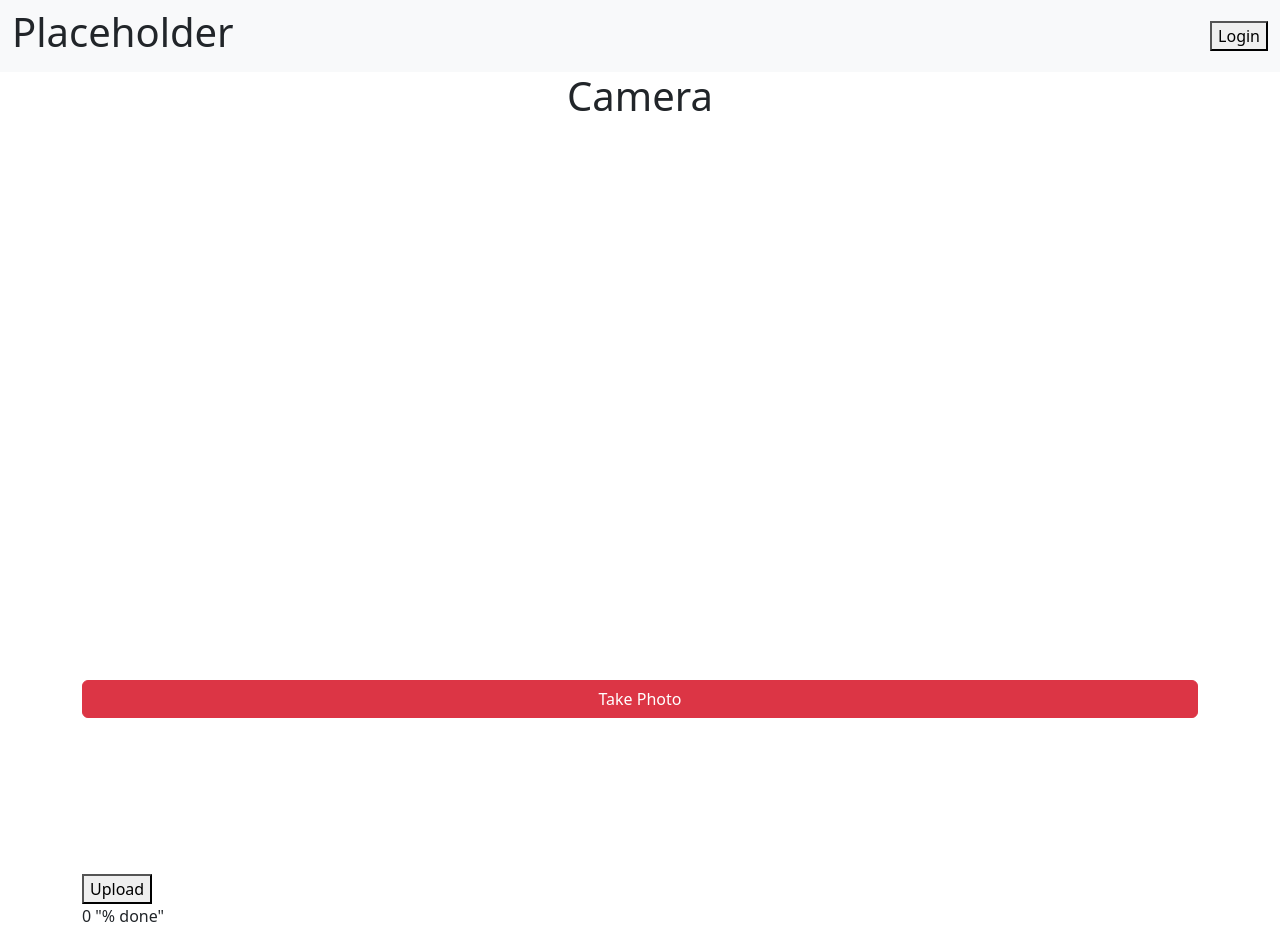
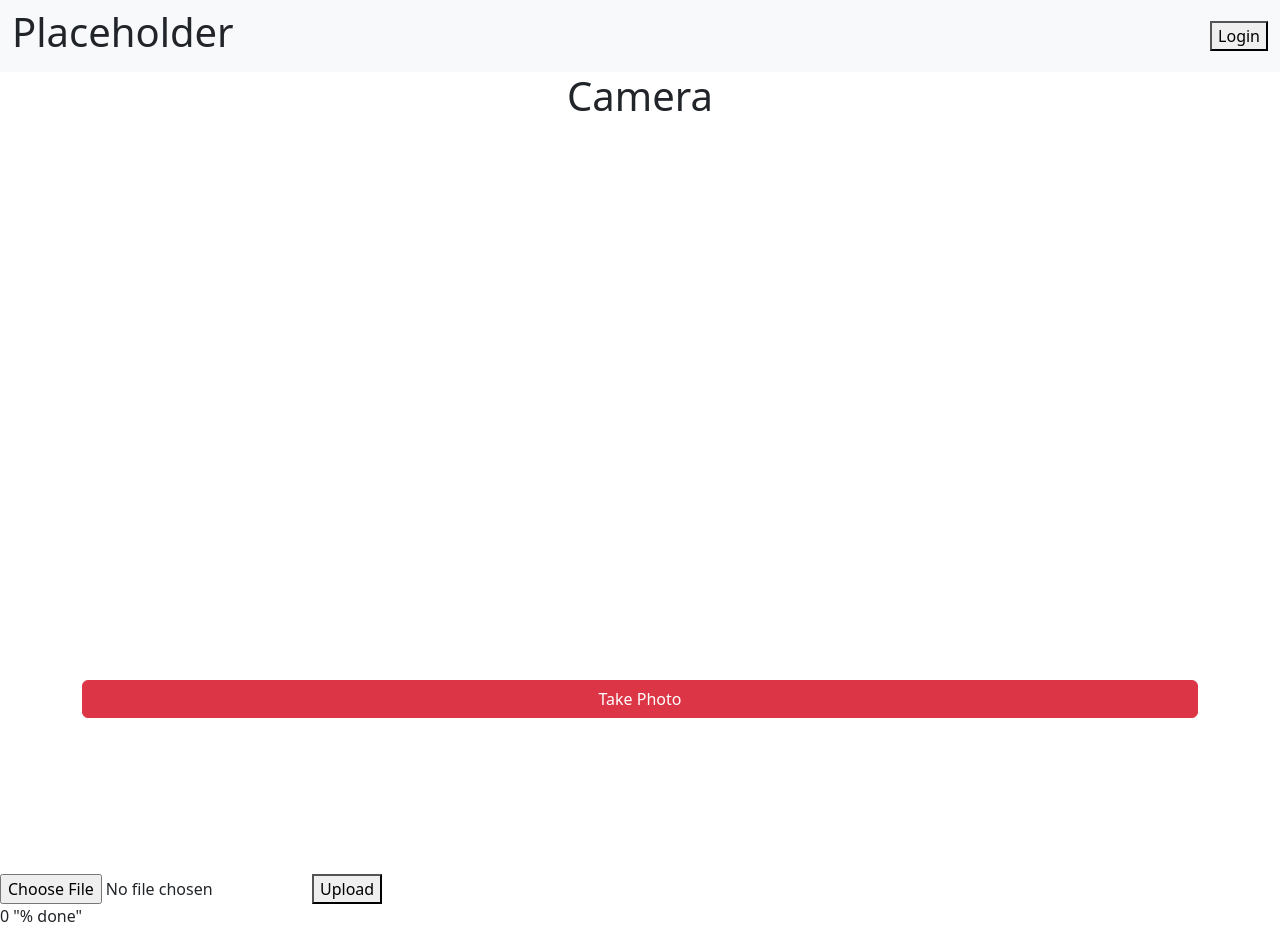
Before and after one commit to MohitAgrawal404/PlivoMock, a React (Create React App) app: page /camera in a window 1280 px wide. Built offline with nearby package versions, Linux system fonts and the light colour scheme; no server answers.

Commit message:
File Uploading
Fix

```diff
--- a/src/App.js
+++ b/src/App.js
@@ -10,6 +10,7 @@ import { auth } from "./config/firebase";
 import Camera from './components/camera.js';
 import { AuthContextProvider } from "./context/AuthContext";
 import Contact from "./components/Contact";
+import PhotoSend from "./components/fileSending";
 
 function App() {
   const user = useSelector(selectUser);
@@ -39,6 +40,7 @@ function App() {
             <Route path="/" element={<Dashboard/>} />
             <Route path="/camera" element={<Camera/>}/>
             <Route path="/contact" element={<Contact/>}/>
+            <Route path="/fileSending" element={<PhotoSend/>}/>
           </Routes>
       </Router>
     </AuthContextProvider>
--- a/src/components/Message.js
+++ b/src/components/Message.js
@@ -1,5 +1,6 @@
 import React from 'react';
-
+import { selectUser } from './features/userSlice';
+import { useSelector } from 'react-redux';
 export const Message = (({ id, data: {timestamp, displayName, email, uid, message}}, ref) => {
 
     const user = useSelector(selectUser);
--- a/src/components/camera.js
+++ b/src/components/camera.js
@@ -56,14 +56,20 @@ function Camera() {
 
     return (
         <div >
+
             <div className='container'>
             <h1 className='text-center'> Camera</h1>
             <video className='container' ref={videoRef}></video>
             <button onClick={takePicture} className='btn btn-danger container'> Take Photo</button>
+            <canvas ref={photoRef}></canvas>
 
-            <canvas ref={photoRef}></canvas>
-            < Upload2firebase />
             </div>
+
+            <div>
+             < Upload2firebase />
+
+            </div>
+
 
         </div>
 
--- /dev/null
+++ b/src/components/fileSending.js
@@ -0,0 +1,8 @@
+import React, { useRef, useEffect, useState }from 'react';
+import Upload2firebase from './firebaseUploader';
+function PhotoSend() {
+    return (
+        <Upload2firebase />
+    )
+};
+export default PhotoSend;
--- a/src/components/firebaseUploader.js
+++ b/src/components/firebaseUploader.js
@@ -16,7 +16,7 @@ const Upload2firebase = () => {
         if (!file) {
             alert("Please choose a file first!")
         }
-        const storageRef = ref(storage, `/files/$(file.name)`)
+        const storageRef = ref(storage, `/files/${file.name}`);
         const uploadTask = uploadBytesResumable(storageRef, file);
 
         uploadTask.on(
@@ -38,12 +38,17 @@ const Upload2firebase = () => {
     };
 
     return (
-        <div>
-            {/*<input type="file" onChange={handleChange}>*/}
+
+            <form>
+                <label>
+                <input type="file" onChange={handleChange}/>
                 <button onClick={handleUpload}>Upload</button>
                 <p>{percent} "% done"</p>
-            {/*</input>*/}
-        </div>
+
+            </label>
+            </form>
+
+
     );
 }
 
```
